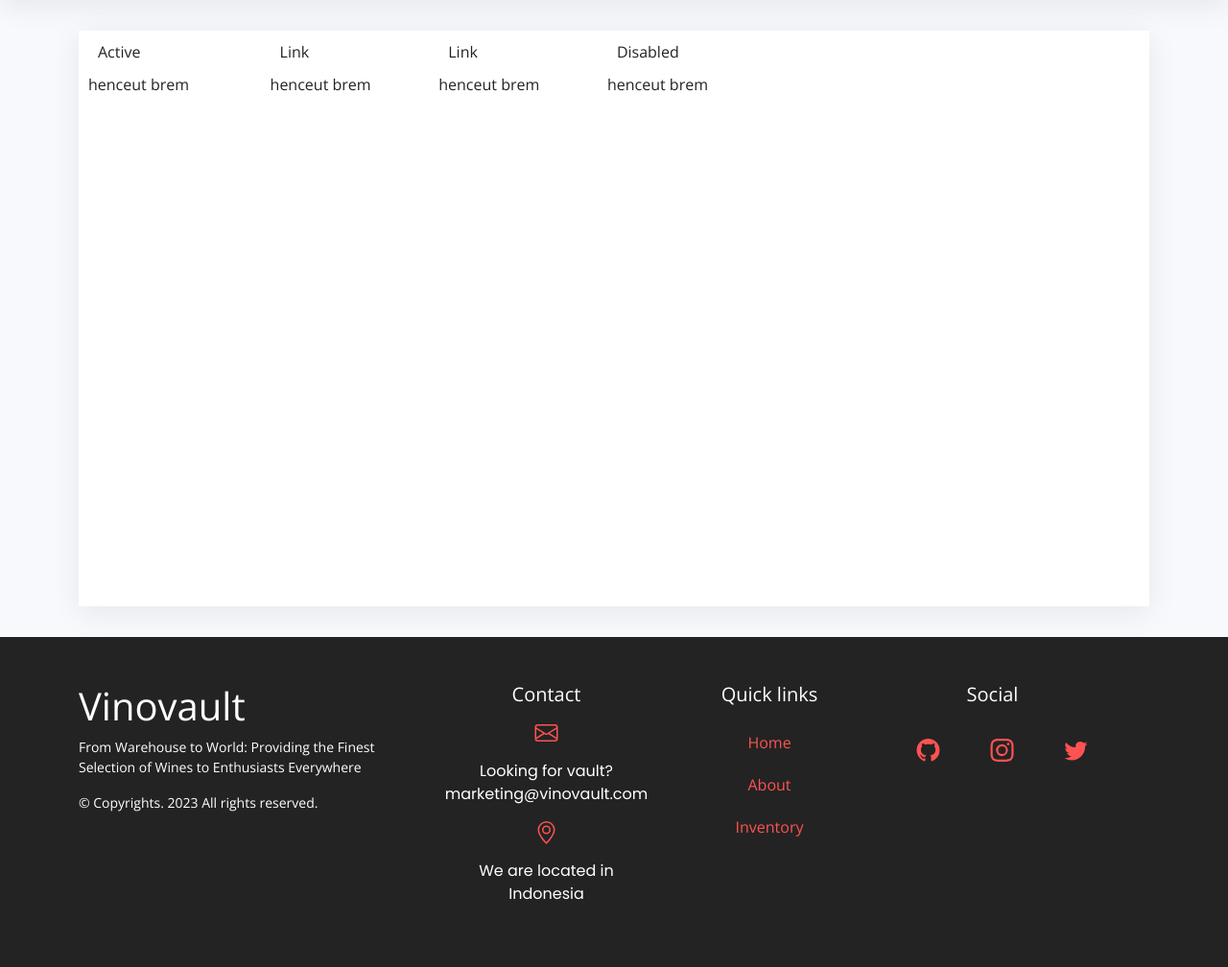
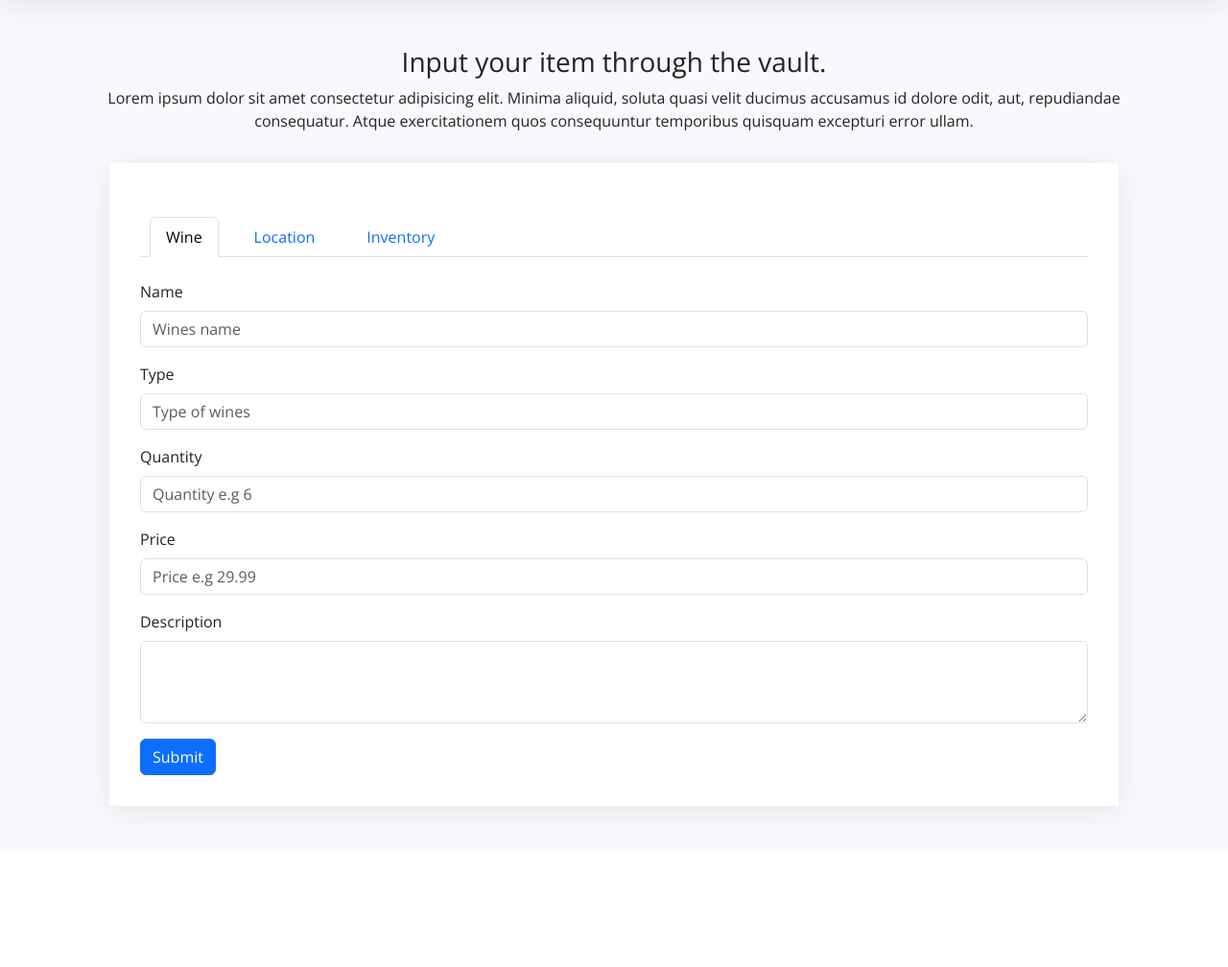
Before and after one commit to Dreamvalian/Fly-Pass, a PHP site: page /pages/inventory.php in a window 1280 px wide. Shown: the part 72-1080 px from the top of the page at 96% size. After the commit the page ends 927 px from the top, so only its background shows below. Run offline with PHP 8.4, Linux system fonts and the light colour scheme.

Commit message:
Create inventory, fixing header and login.

```diff
--- a/includes/header.php
+++ b/includes/header.php
@@ -2,7 +2,7 @@
 
 <header>
     <nav>
-        <a class="navbar-brand" href="#">Vinovault</a>
+        <a class="navbar-brand" href="/index.php">Vinovault</a>
         <ul class="nav-ul">
             <li class="nav-item active">
                 <a class="nav-link" href="<?php echo $_SERVER['PHP_SELF'] ?>#hero">Home</a>
@@ -24,4 +24,4 @@
         </div>
     </nav>
 </header>
-<script src="../js/bootstrap.min.js"></script>
+<script src="../js/bootstrap.bundle.min.js"></script>
--- a/pages/inventory.php
+++ b/pages/inventory.php
@@ -1,5 +1,5 @@
 <?php
-@include('../includes/header.php')
+@include '../includes/header.php';
 ?>
 
 <html lang="en">
@@ -14,41 +14,76 @@
 </head>
 
 <body>
-  <div class="container">
+  <div class="container my-5">
+    <h3 class="text-center">Input your item through the vault.</h3>
+    <p class="text-center">Lorem ipsum dolor sit amet consectetur adipisicing elit. Minima aliquid, soluta quasi velit ducimus accusamus id dolore odit, aut, repudiandae consequatur. Atque exercitationem quos consequuntur temporibus quisquam excepturi error ullam.</p>
+
     <div class="cards">
-      <ul class="nav tabs">
-        <li class="tab-item">
-          <a class="tab-link active" aria-current="page" href="#">Active</a>
-          <div class="tab-1">
-            henceut brem
-          </div>
+      <ul class="nav nav-tabs my-4 flex-wrap" id="myTab" role="tablist">
+        <li class="nav-item" role="presentation">
+          <button class="nav-link active" id="wine-tab" data-bs-toggle="tab" data-bs-target="#wine" type="button" role="tab" aria-controls="wine" aria-selected="true">Wine</button>
         </li>
-        <li class="tab-item">
-          <a class="tab-link" href="#">Link</a>
-          <div class="tab-1">
-            henceut brem
-          </div>
+        <li class="nav-item" role="presentation">
+          <button class="nav-link" id="location-tab" data-bs-toggle="tab" data-bs-target="#location" type="button" role="tab" aria-controls="location" aria-selected="false">Location</button>
         </li>
-        <li class="tab-item">
-          <a class="tab-link" href="#">Link</a>
-          <div class="tab-1">
-            henceut brem
-          </div>
-        </li>
-        <li class="tab-item">
-          <a class="tab-link disabled">Disabled</a>
-          <div class="tab-1">
-            henceut brem
-          </div>
+        <li class="nav-item" role="presentation">
+          <button class="nav-link" id="inventory-tab" data-bs-toggle="tab" data-bs-target="#inventory" type="button" role="tab" aria-controls="inventory" aria-selected="false">Inventory</button>
         </li>
       </ul>
+      <div class="tab-content" id="myTabContent">
+        <div class="tab-pane fade show active" id="wine" role="tabpanel" aria-labelledby="wine-tab">
+          <div class="mb-3">
+            <label for="name" class="form-label">Name</label>
+            <input type="text" class="form-control" id="form-name" placeholder="Wines name">
+          </div>
+          <div class="mb-3">
+            <label for="type" class="form-label">Type</label>
+            <input type="text" class="form-control" id="form-type" placeholder="Type of wines">
+          </div>
+          <div class="mb-3">
+            <label for="quantity" class="form-label">Quantity</label>
+            <input type="number" class="form-control" id="form-quantity" placeholder="Quantity e.g 6">
+          </div>
+          <div class="mb-3">
+            <label for="price" class="form-label">Price</label>
+            <input type="number" class="form-control" id="form-price" placeholder="Price e.g 29.99">
+          </div>
+          <div class="mb-3">
+            <label for="description" class="form-label">Description</label>
+            <textarea class="form-control" id="form-description" rows="3"></textarea>
+          </div>
+          <button name="Submit" type="submit" class="btn btn-primary">Submit</button>
+        </div>
+        <div class="tab-pane fade" id="location" role="tabpanel" aria-labelledby="location-tab">
+          <div class="mb-3">
+            <label for="rack-name" class="form-label">Rack Name</label>
+            <input type="text" class="form-control" id="form-name" placeholder="e.g A1">
+          </div>
+          <div class="mb-3">
+            <label for="description" class="form-label">Description</label>
+            <textarea class="form-control" id="form-description" rows="3"></textarea>
+          </div>
+          <button name="Submit" type="submit" class="btn btn-primary">Submit</button>
+        </div>
+        <div class="tab-pane fade" id="inventory" role="tabpanel" aria-labelledby="inventory-tab">
+          <div class="mb-3">
+            <label for="wine-id" class="form-label">Wine ID</label>
+            <input type="number" class="form-control" id="form-id" placeholder="Wine IDs">
+          </div>
+          <div class="mb-3">
+            <label for="location-id" class="form-label">Location ID</label>
+            <input type="number" class="form-control" id="form-id" placeholder="Location IDs">
+          </div>
+          <div class="mb-3">
+            <label for="quantity" class="form-label">Quantity</label>
+            <input type="number" class="form-control" id="form-quantity" placeholder="Quantity e.g 6">
+          </div>
+          <button name="Submit" type="submit" class="btn btn-primary">Submit</button>
+        </div>
+      </div>
     </div>
   </div>
-  <!-- <script src="../js/bootstrap.min.js"></script> -->
+  <script src="../js/bootstrap.bundle.min.js"></script>
 </body>
 
 </html>
-
-<?php
-@include('../includes/footer.php')
-?>
--- a/pages/login.html
+++ b/pages/login.html
@@ -13,7 +13,7 @@
 
 <body>
   <div class="container">
-    <div class="forms" >
+    <div class="forms">
       <div class="form login">
         <span class="title">Welcome back!</span><br />
         <span class="subtitle">The faster you fill up, faster you get a wines.</span>
--- a/styles/inventory.css
+++ b/styles/inventory.css
@@ -28,7 +28,6 @@
   padding: 0;
   box-sizing: border-box;
   transition: 0.3s;
-  width: 100%;
 }
 
 *:focus {
@@ -84,8 +83,8 @@ nav {
   padding: 2.5vw 3vw;
   box-sizing: border-box;
   box-shadow: 0 6px 30px rgba(0, 0, 0, 0.08);
-  position: -webkit-sticky;
-  z-index: 0;
+  position: sticky;
+  z-index: 1;
   background-color: var(--white);
   color: var(--black);
   font-family: 'Open Sans', sans-serif;
@@ -122,8 +121,6 @@ a {
 
 a.nav-link {
   text-decoration: none;
-  position: relative;
-  display: inline-block;
   padding: 10px;
   color: var(--black);
   transition: transform 0.2s ease;
@@ -131,9 +128,6 @@ a.nav-link {
 
 a.nav-link:active {
   content: '';
-  position: absolute;
-  bottom: 0;
-  left: 0;
   width: 100%;
   height: 1px;
   background-color: var(--black);
@@ -166,12 +160,9 @@ a.nav-link:hover::before {
 *Tab
  */
 
-
 .cards {
-  width: 100%;
-  height: 75%;
+  display: flex;
   flex-direction: column;
-  align-items: center;
   box-sizing: border-box;
   box-shadow: 0 6px 30px rgba(0, 0, 0, 0.08);
   position: -webkit-sticky;
@@ -179,66 +170,6 @@ a.nav-link:hover::before {
   background-color: var(--white);
   color: var(--black);
   font-family: 'Open Sans', sans-serif;
-  margin: 2rem 0 2rem 0;
+  margin: 2rem;
+  padding: 2rem;
 }
-
-.tabs {
-  display: flex;
-
-}
-
-.tab-item {
-  display: inline-flex;
-  flex-wrap: wrap;
-  margin: 0 10px;
-  width: auto;
-
-}
-
-a.tab-link {
-  text-decoration: none;
-  position: relative;
-  display: inline-block;
-  padding: 10px;
-  color: var(--black);
-}
-
-/*
-*Footer
-*/
-footer {
-  background-color: var(--black);
-}
-
-.text-primary {
-  color: var(--accent-color) !important;
-  text-decoration: none;
-}
-
-.contact {
-  display: flex;
-  align-items: center;
-  justify-items: start;
-}
-
-.contact svg {
-  margin-right: 10px;
-  vertical-align: middle;
-}
-
-.links {
-  display: flex;
-  flex-direction: column;
-  text-decoration: none;
-  color: var(--error-color);
-}
-
-.social {
-  display: flex;
-  justify-content: center;
-  align-items: center;
-  padding: 1rem;
-  gap: 2rem;
-  text-decoration: none;
-  list-style: none;
-}
--- a/styles/login.css
+++ b/styles/login.css
@@ -64,7 +64,9 @@ body {
  */
 
 body {
-    /* background-image: url(../img/); */
+  background-image: url(../img/background-image-login2.jpg);
+  background-size: cover;
+  background-position: center;
   height: 100vh;
   display: flex;
   align-items: center;
@@ -78,7 +80,7 @@ body {
   width: 100%;
   background: var(--white);
   border-radius: 10px;
-    box-shadow: 0 5px 10px rgba(0, 0, 0, 0.1);
+  box-shadow: 0 6px 30px rgba(0, 0, 0, 0.08);
   overflow: hidden;
   margin: 0 20px;
 }
```
Also changed, not shown: pages/test.php (added, +96 -0 lines), 3 other files. Lines whose indentation alone changed are shown as unchanged.
